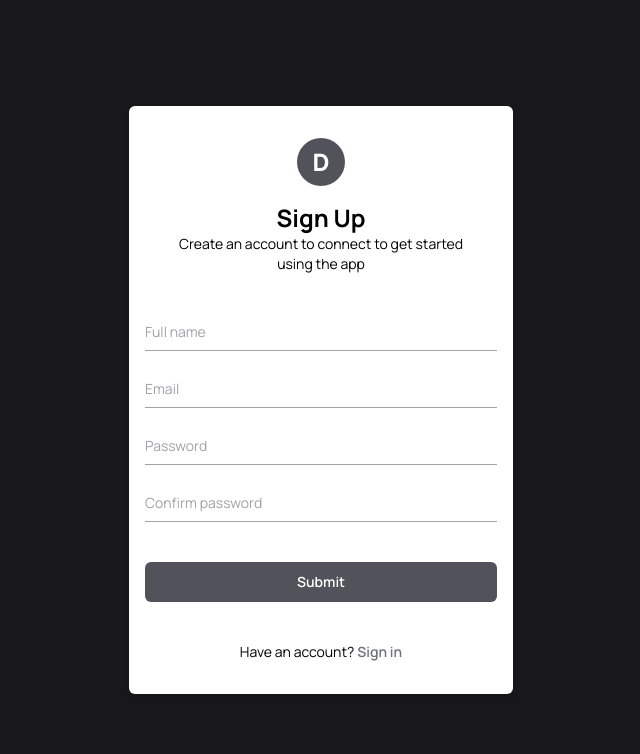
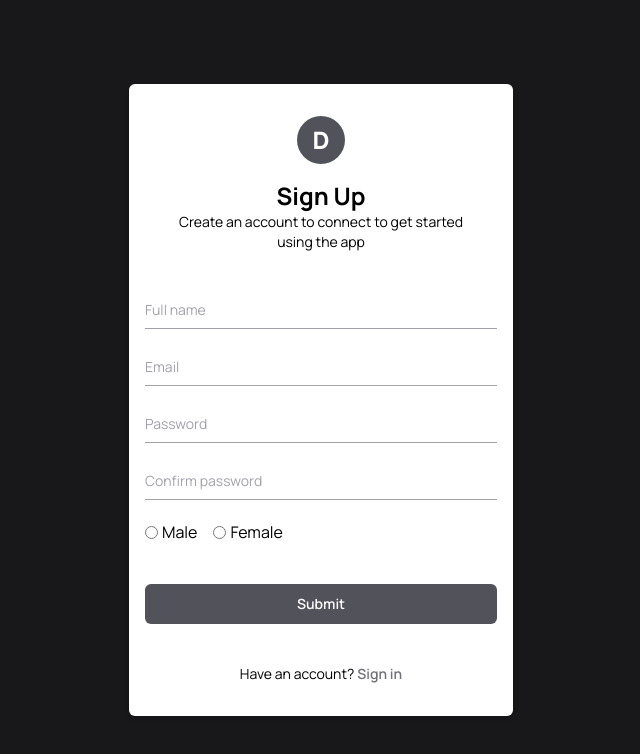
Before and after one commit to allAboutJS/DummyBook, a React (Vite) app: page / in a window 1280 px wide. Shown: the top 754 px of the page, without its empty margins (319-959 px from the left). Built offline with nearby package versions, Linux system fonts and the light colour scheme.

Commit message:
Added input types to text boxes; Added radio buttons for selecting gender

```diff
--- a/src/client/routes/Index.tsx
+++ b/src/client/routes/Index.tsx
@@ -86,17 +86,50 @@ function Index() {
                         errors={errors}
                         custom-pattern={/^([a-zA-Z0-9.\-]{3,}@[a-zA-Z0-9]{2,}).[a-zA-Z0-9]{2,}$/}
                         name="email"
+                        type="email"
                         label="Email"
                     />
                     <Input
                         required
                         register={register}
                         errors={errors}
+                        type="password"
                         name="password"
                         custom-pattern={/^.{6,}$/}
                         label="Password"
                     />
-                    <Input required register={register} errors={errors} name="c-password" label="Confirm password" />
+                    <Input
+                        required
+                        type="password"
+                        register={register}
+                        errors={errors}
+                        name="c-password"
+                        label="Confirm password"
+                    />
+                    <div className="flex items-center gap-4">
+                        <span className="flex items-center gap-1 accent-zinc-800">
+                            <input
+                                required
+                                {...register("gender")}
+                                type="radio"
+                                name="gender"
+                                id="g-male"
+                                value="Male"
+                            />{" "}
+                            <label htmlFor="g-male">Male</label>
+                        </span>
+                        <span className="flex items-center gap-1 accent-zinc-800">
+                            <input
+                                required
+                                {...register("gender")}
+                                type="radio"
+                                name="gender"
+                                id="g-female"
+                                value="Female"
+                            />{" "}
+                            <label htmlFor="g-female">Female</label>
+                        </span>
+                    </div>
                 </div>
                 <button
                     disabled={isSubmitting}
```
